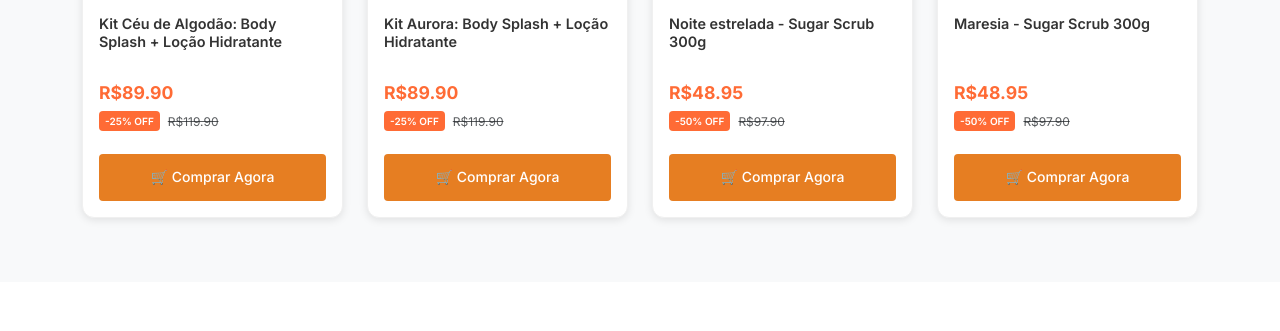
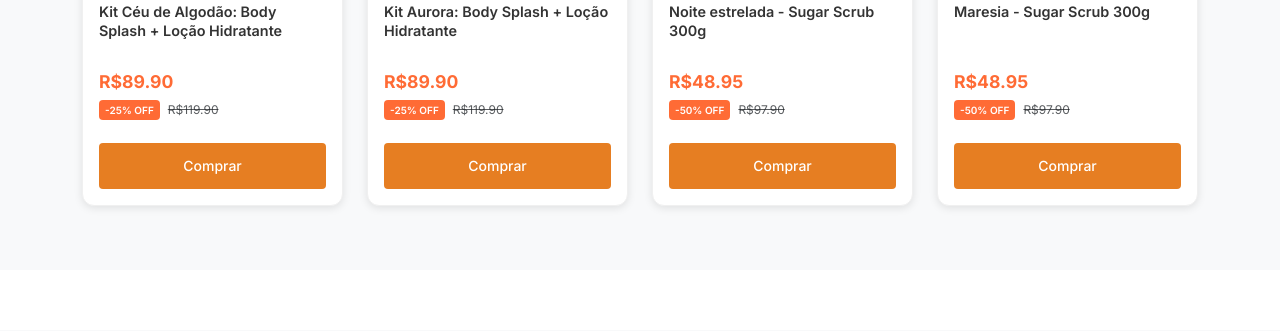
Before and after one commit to gerencial03/tha, a Flask app: page /produto/kit-passion in a window 1280 px wide. Shown: the part 2766-3097 px from the top of the page. Run offline with Flask 3, Linux system fonts and the light colour scheme; data that the repository does not hold is empty; some libraries are stand-ins or nearby versions.

Commit message:
Make the purchase buttons consistent across the product pages
Refactors 'Comprar Agora' button in product_detail.html to 'Comprar' for UI consistency.

Replit-Commit-Author: Agent
Replit-Commit-Session-Id: 28bd2399-3fd4-4a78-8abf-90e4ba56ddba
Replit-Commit-Screenshot-Url: https://storage.googleapis.com/screenshot-production-us-central1/e18661a9-4945-487c-a183-9db383dbc780/28bd2399-3fd4-4a78-8abf-90e4ba56ddba/w0bacHp

```diff
--- a/templates/product_detail.html
+++ b/templates/product_detail.html
@@ -67,8 +67,8 @@
                                 </div>
                             </div>
                             <div class="col-8">
-                                <button class="btn-finalizar-pagamento" onclick="buyProduct()">
-                                    🛒 Comprar Agora
+                                <button class="btn-comprar-melhorado" onclick="buyProduct()">
+                                    Comprar
                                 </button>
                             </div>
                         </div>
@@ -185,7 +185,7 @@
                             {% endif %}
                         </div>
                         <a href="{{ url_for('product_detail', product_id=product.id) }}" class="btn-comprar-melhorado mt-2">
-                            🛒 Comprar Agora
+                            Comprar
                         </a>
                     </div>
                 </div>
```
